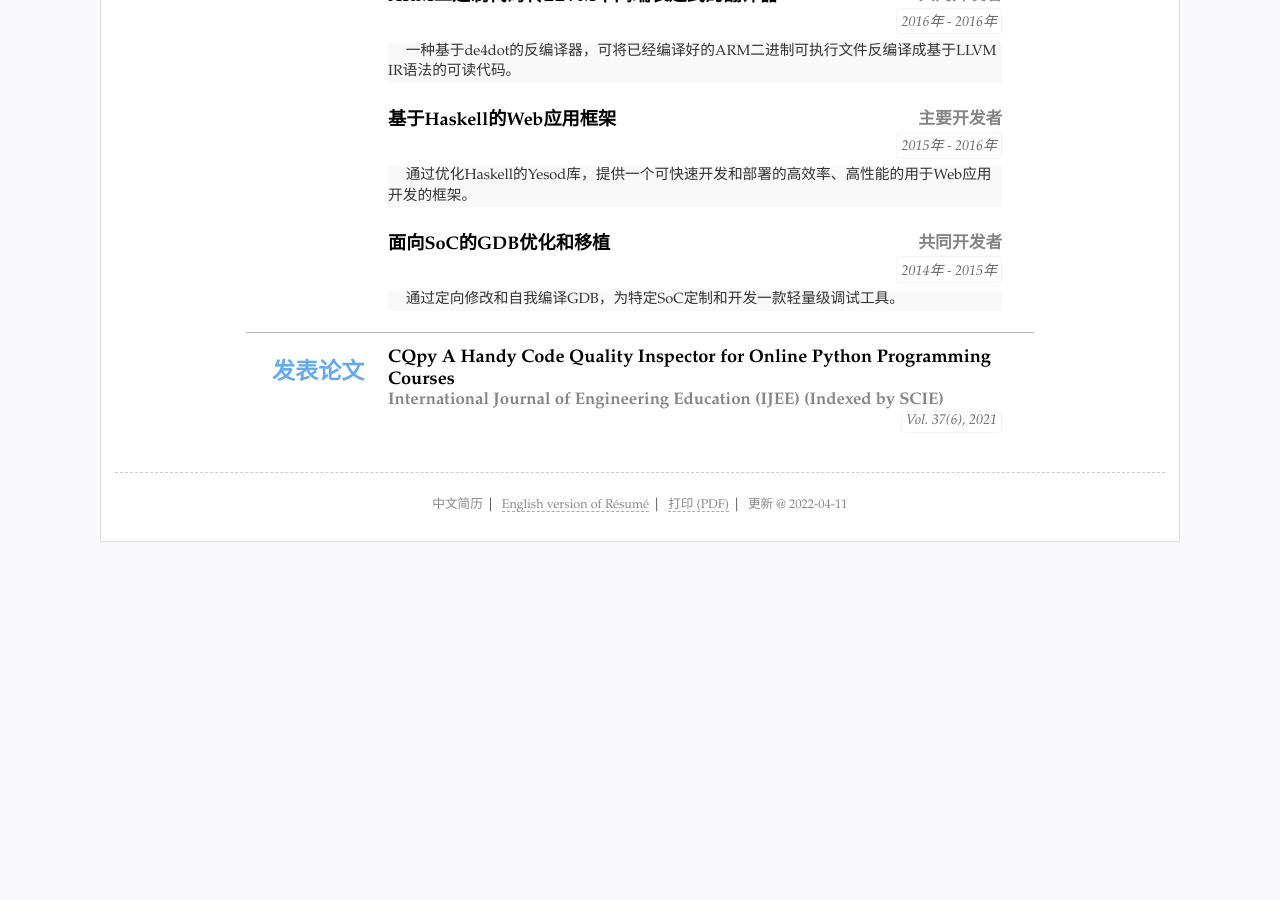
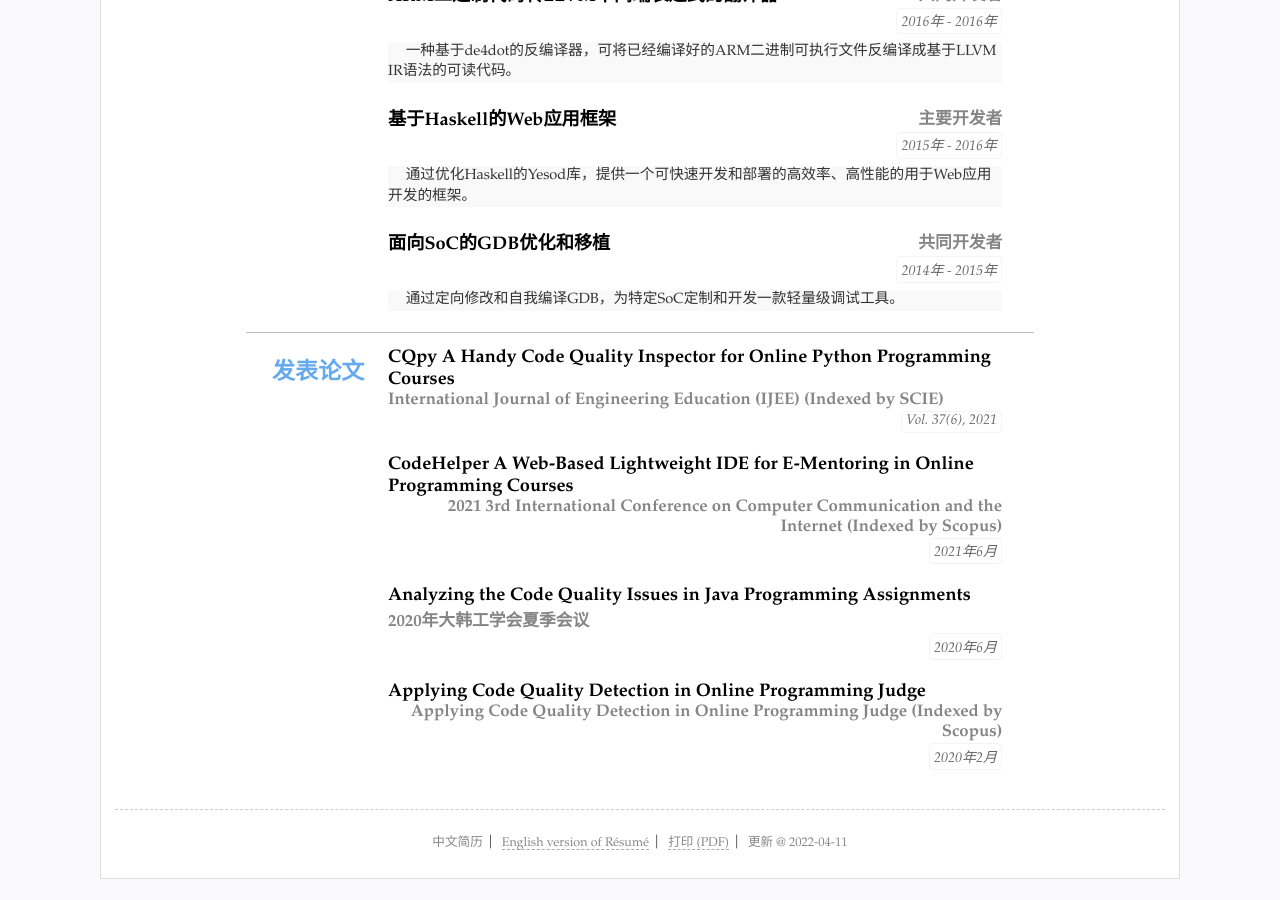
Before and after one commit to awesome-liuxiao/CV, a Jekyll site: the page built from index.html, in a window 1280 px wide and 900 px high, scrolled down 1295 px. Built offline with Jekyll 4.4.1, drawn with Linux system fonts in a browser that asks for light colours; before the commit the page ends 1858 px from its top, so only the background shows below that.

Commit message:
add author info

```diff
--- a/_data/resume.yml
+++ b/_data/resume.yml
@@ -120,10 +120,18 @@ main: #简历主要内容，
   name: 发表论文
   content: #选择需要的格式
   - title: CQpy A Handy Code Quality Inspector for Online Python Programming Courses
+    authors: Xiao Liu, Gyun Woo
     duration: Vol. 37(6), 2021
     sub: International Journal of Engineering Education (IJEE) (Indexed by SCIE)
-#  - 单行文字
-#  - 如果有可以继续添加
+  - title: CodeHelper A Web-Based Lightweight IDE for E-Mentoring in Online Programming Courses
+    duration: "2021年6月"
+    sub: 2021 3rd International Conference on Computer Communication and the Internet (Indexed by Scopus)
+  - title: Analyzing the Code Quality Issues in Java Programming Assignments
+    duration: "2020年6月"
+    sub: 2020年大韩工学会夏季会议
+  - title: Applying Code Quality Detection in Online Programming Judge
+    duration: "2020年2月"
+    sub: Applying Code Quality Detection in Online Programming Judge (Indexed by Scopus)
 
 #footer 脚注，打印版和web版不同不显示
 footer: #脚注多组
```
